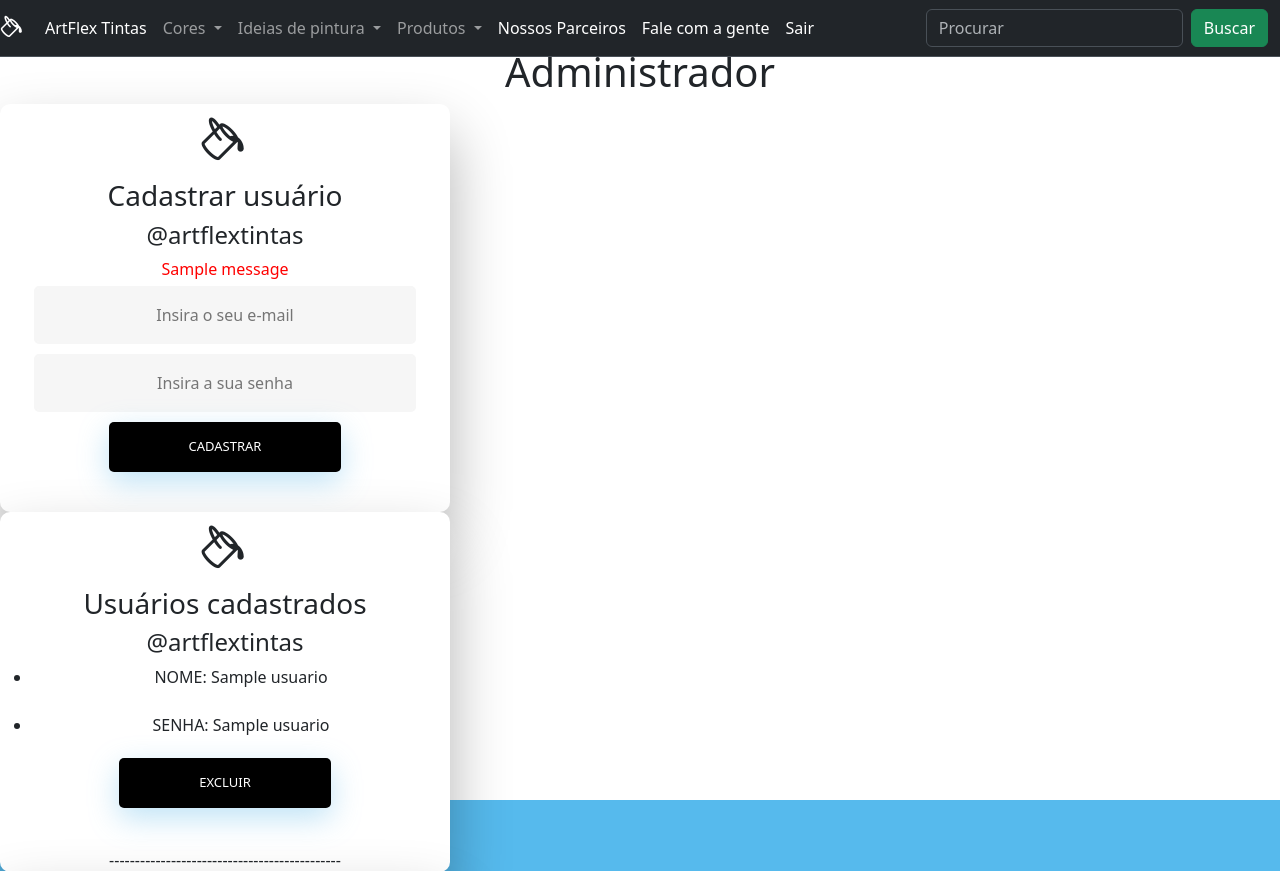
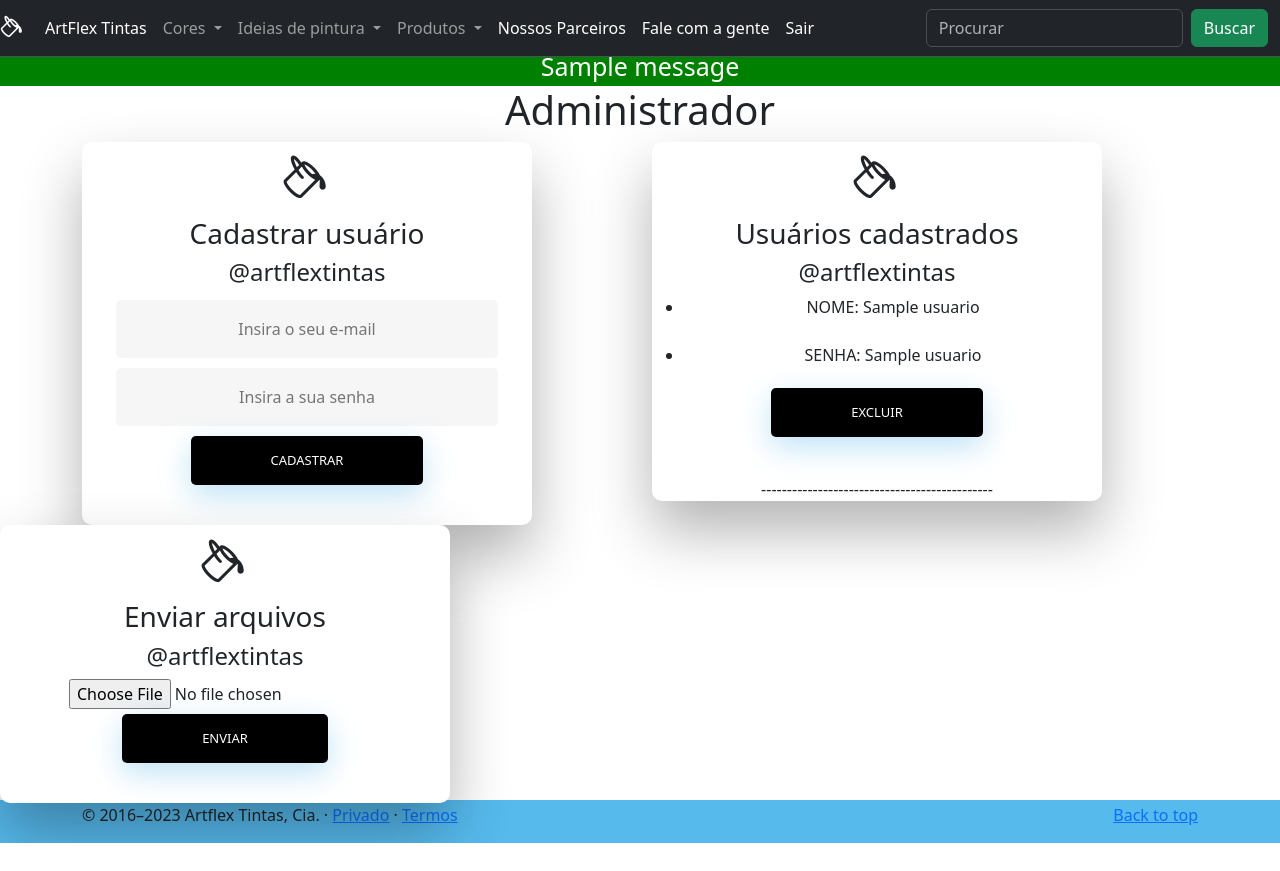
Before and after one commit to Danilo-1985/04.11.23.ArtflexTintas, a Flask app: template templates/administrador.html in a window 1280 px wide. Shown: the top 871 px of the page. After the commit the page ends 843 px from the top, so only its background shows below. Run offline with Flask 3, Linux system fonts and the light colour scheme; the template is opened without the code that fills it: most values are stand-ins (such as "Sample title", 1, 10 or a date in 2020); one stand-in notice (Sample message) is shown; some libraries are stand-ins or nearby versions.

Commit message:
Alteração nos layouts

```diff
--- a/main.py
+++ b/main.py
@@ -101,7 +101,7 @@ def login():
                 return redirect('/usuarios')
 
             if cont >= len(usuariosBD):
-                flash('USUARIO INVALIDO')
+                flash('Usuário inválido')
                 return redirect("/")
     else:
         return redirect('/')
--- a/templates/administrador.html
+++ b/templates/administrador.html
@@ -6,7 +6,7 @@
     <meta http-equiv="X-UA-Compatible" content="IE=edge">
     <meta name="viewport" content="width=device-width, initial-scale=1.0">
     <title>Administrador</title>
-    <link rel="stylesheet" href="../static/css/login.css">
+    <link rel="stylesheet" href="/static/css/login.css">
     <link rel="stylesheet" href="/static/css/carousel.css">
     <link href="https://cdn.jsdelivr.net/npm/bootstrap@5.3.2/dist/css/bootstrap.min.css" rel="stylesheet"
           integrity="sha384-T3c6CoIi6uLrA9TneNEoa7RxnatzjcDSCmG1MXxSR1GAsXEV/Dwwykc2MPK8M2HN" crossorigin="anonymous">
@@ -85,22 +85,28 @@
   </div>
 </nav>
 </header>
+  {% set menssagem = get_flashed_messages() %}
+    {% if menssagem %}
+        <div class="flash_alerta" style="color:red; background-color: green; color:white; font-size:25px; text-align:center">
+            {{menssagem[0]}}
+        </div>
+    {% endif %}
 
-  <h1 class="titulo" style="text-align:center">Administrador</h1>
+<h1 class="titulo" style="text-align:center">Administrador</h1>
 
-  <div id="wrapper fadeInDown">
-  <div id="formContent">
+
+<div class="container text-center">
+  <div class="row">
+    <div class="col-sm-6 col-md-5 col-lg-6">
+
+        <div id="wrapper fadeInDown">
+        <div id="formContent">
     <div>
         <i class="bi bi-paint-bucket" style="font-size:50px"></i>
         <h3>Cadastrar usuário</h3>
         <h4>@artflextintas</h4>
     </div>
-       {% set menssagem = get_flashed_messages() %}
-    {% if menssagem %}
-        <div class="flash_alerta" style="color:red">
-            {{menssagem[0]}}
-        </div>
-    {% endif %}
+
     <!-- Login Form -->
     <form action="/cadastrarUsuario" id="login" method="post">
         <input type="email" id="nome" class="fadeIn second" name="nome" placeholder="Insira o seu e-mail">
@@ -116,10 +122,11 @@
     </form>
   </div>
   </div>
+    </div>
 
+    <div class="col-sm-6 col-md-5 offset-md-2 col-lg-6 offset-lg-0">
 
-<div>
-    <div id="formContent">
+        <div id="formContent">
         <div>
             <i class="bi bi-paint-bucket" style="font-size:50px"></i>
             <h3>Usuários cadastrados</h3>
@@ -146,9 +153,12 @@
             </div>
         </div>
 
-  <div>
+    </div>
+  </div>
+</div>
+
+ <div>
   <div id="formContent">
-
     <div>
         <i class="bi bi-paint-bucket" style="font-size:50px"></i>
         <h3>Enviar arquivos</h3>
@@ -160,7 +170,6 @@
     </form>
   </div>
   </div>
-
 
 <!-- FOOTER -->
   <footer class="container">
--- a/templates/homepage.html
+++ b/templates/homepage.html
@@ -212,11 +212,10 @@
   </footer>
 </main>
 
-
     <script src="../assets/dist/js/bootstrap.bundle.min.js"></script>
-
 
   </body>
 <script src="https://cdn.jsdelivr.net/npm/bootstrap@5.3.2/dist/js/bootstrap.bundle.min.js"
-            integrity="sha384-C6RzsynM9kWDrMNeT87bh95OGNyZPhcTNXj1NW7RuBCsyN/o0jlpcV8Qyq46cDfL" crossorigin="anonymous"></script>
+        integrity="sha384-C6RzsynM9kWDrMNeT87bh95OGNyZPhcTNXj1NW7RuBCsyN/o0jlpcV8Qyq46cDfL"
+        crossorigin="anonymous"></script>
 </html>
--- a/templates/login.html
+++ b/templates/login.html
@@ -88,7 +88,7 @@
 
     {% set menssagem = get_flashed_messages() %}
     {% if menssagem %}
-        <div class="flash_alerta">
+        <div class="flash_alerta" style="color:red; background-color: green; color:white; font-size:25px; text-align:center">
             {{menssagem[0]}}
         </div>
     {% endif %}
@@ -130,7 +130,7 @@
 
 <footer class="container">
     <p class="float-end"><a href="#">Back to top</a></p>
-    <p>&copy; 2017–2021 Company, Inc. &middot; <a href="#">Privacy</a> &middot; <a href="#">Terms</a></p>
+    <p>&copy; 2017–2023 Company, Inc. &middot; <a href="#">Privacidade</a> &middot; <a href="#">Termos</a></p>
   </footer>
 
  <script src="../assets/dist/js/bootstrap.bundle.min.js"></script>
--- a/templates/usuariocriarconta.html
+++ b/templates/usuariocriarconta.html
@@ -16,6 +16,7 @@
 <body>
 
 <header>
+
 <nav class="navbar navbar-expand-lg navbar bg-dark border-bottom fixed-top border-body " data-bs-theme="dark">
   <i class="bi bi-paint-bucket" style="font-size:25px; color:white"></i>
   <div class="container-fluid">
@@ -150,8 +151,9 @@
 
   <footer class="container">
     <p class="float-end"><a href="#">Back to top</a></p>
-    <p>&copy; 2017–2021 Company, Inc. &middot; <a href="#">Privacy</a> &middot; <a href="#">Terms</a></p>
+    <p>&copy; 2017–2023 Artflex Tintas, Cia. &middot; <a href="#">Privacidade</a> &middot; <a href="#">Termos</a></p>
   </footer>
+
 
 <script src="../assets/dist/js/bootstrap.bundle.min.js"></script>
 
```
Also changed, not shown: templates/usuarios.html (+2 -5 lines).
